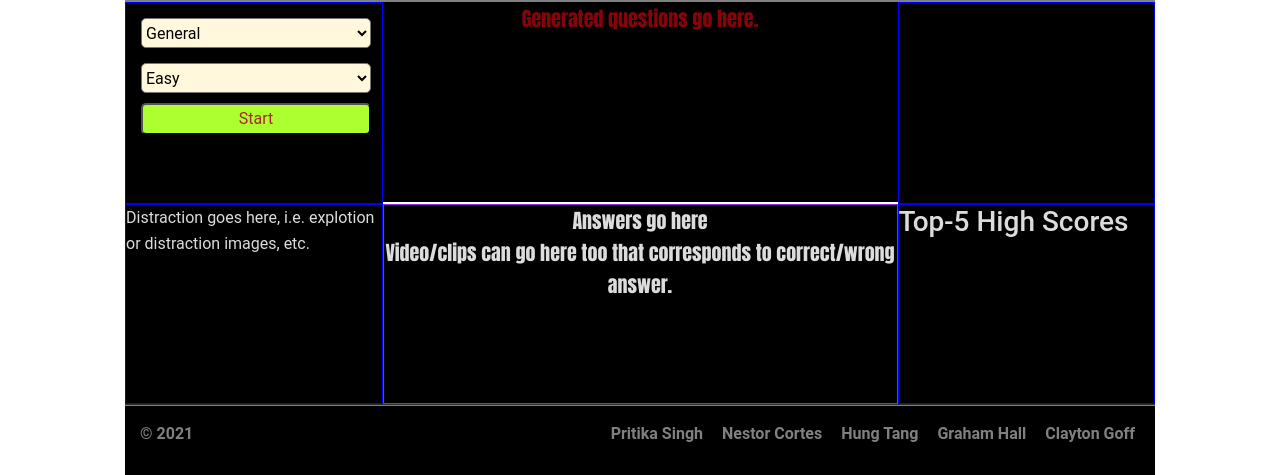
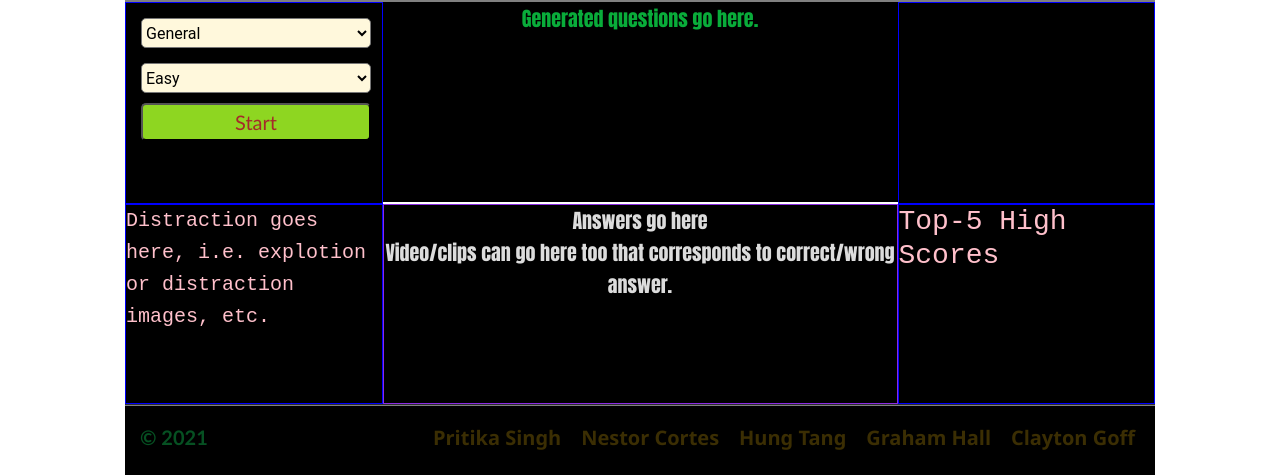
Before and after one commit to ghall89/countdown, a plain HTML site: page index.html in a window 1280 px wide. Shown: the part 203-678 px from the top of the page. Drawn offline with nearby package versions, Linux system fonts and the light colour scheme.

Commit message:
add details to css

```diff
--- a/assets/css/style.css
+++ b/assets/css/style.css
@@ -14,7 +14,7 @@ body {
     border-bottom: 2px solid grey;
     height: 80px;
     background-color: black;
-    color: gainsboro;
+    color: rgb(156, 10, 137);
 }
 .header-container h1 {
     text-align: center;
@@ -37,18 +37,20 @@ body {
     height: 30px;
 }
 #start {
-    background-color: greenyellow;
+    background-color: rgb(142, 214, 33);
     color: brown;
     border-radius: 5px;
     width: 90%;
     margin-left: 15px;
+    font-family: 'Gill Sans', 'Gill Sans MT', Calibri, 'Trebuchet MS', sans-serif;
+    font-size: 20px;
 }
 .questions-container {
     border: 1px solid black;
     min-height: 200px;
     text-align: center;
     background-color: black;
-    color: #83040a;
+    color: #09ac3a;
     font-family: Impact, Haettenschweiler, 'Arial Narrow Bold', sans-serif;
     font-size: 20px;
 }
@@ -64,7 +66,6 @@ body {
 .answers-container button {
     margin-right: 5px;
     border-radius: 3px;
-    color: purple;
     font-size: 20px;
     font-family: Georgia, 'Times New Roman', Times, serif;
 }
@@ -76,14 +77,16 @@ body {
     height: 200px;
     text-align: center;
     font-size: 4rem;
-    color: gainsboro;
+    color:olive ;
     /* position: relative;
     top: 50%;
     left: 50%;
     transform: translate(-50%, -50%); */
 }
 #distraction, #top5 {
-    color: gainsboro;
+    color: pink;
+    font-size: 20px;
+    font-family: 'Courier New', Courier, monospace;
 }
 .footer {
     border-top: 2px groove grey;
@@ -91,16 +94,19 @@ body {
     flex-wrap: wrap-reverse;
     justify-content: space-between;
     background-color: black;
+    font-size: 20px;
+    font-family: 'Trebuchet MS', 'Lucida Sans Unicode', 'Lucida Grande', 'Lucida Sans', Arial, sans-serif;
 }
 #copyright, #contributors {
     margin: 15px;
     font-weight: bold;
-    color: grey;
+    color: rgb(6, 80, 34);
 }
 #contributors a {
-    color: grey;
+    color: rgb(59, 46, 3);
     padding: 5px;
     margin-left: 5px;
+    font-family: 'Segoe UI', Tahoma, Geneva, Verdana, sans-serif;
 }
 #distraction, #top5 {
     background-color: black;
```
